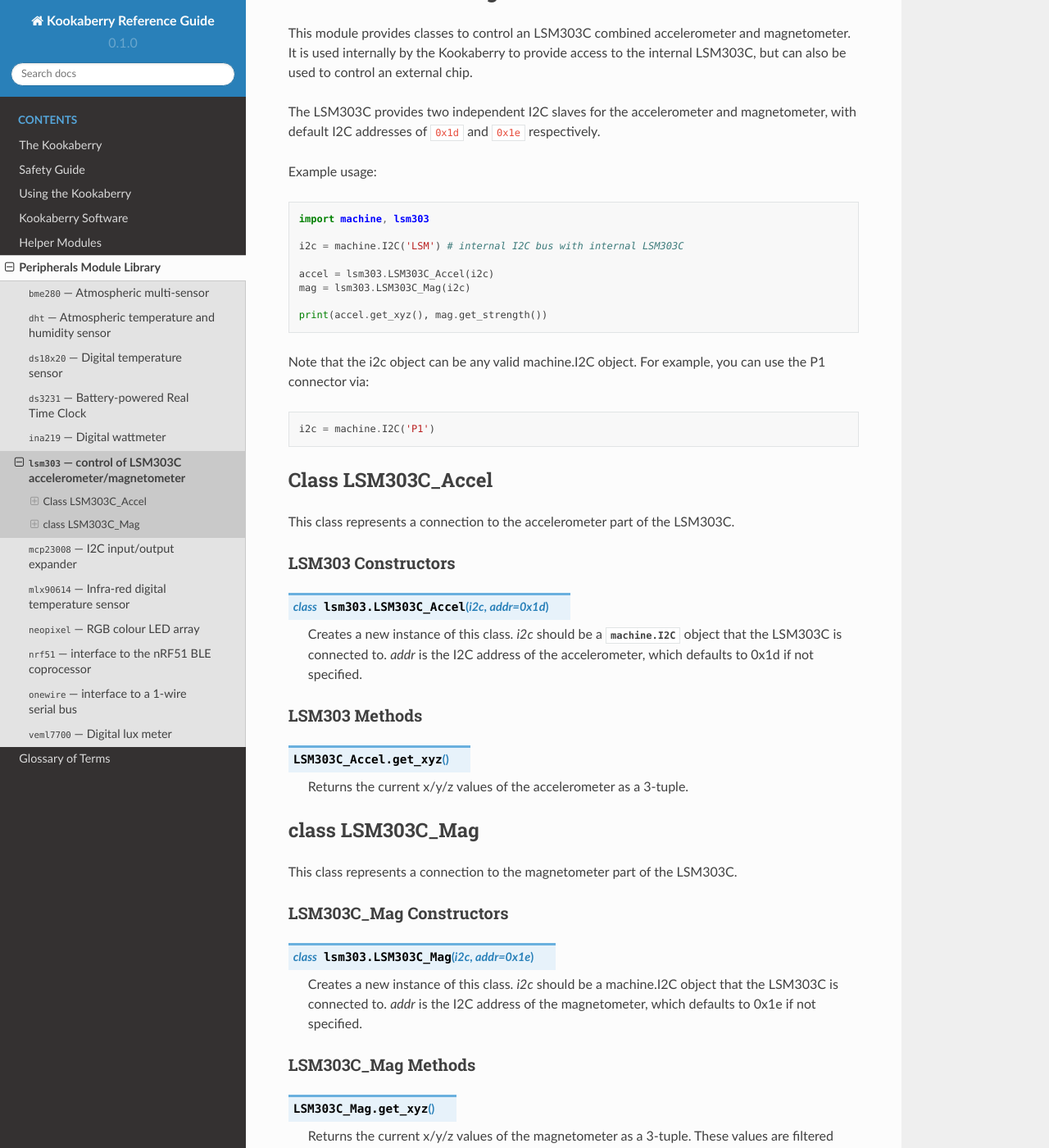
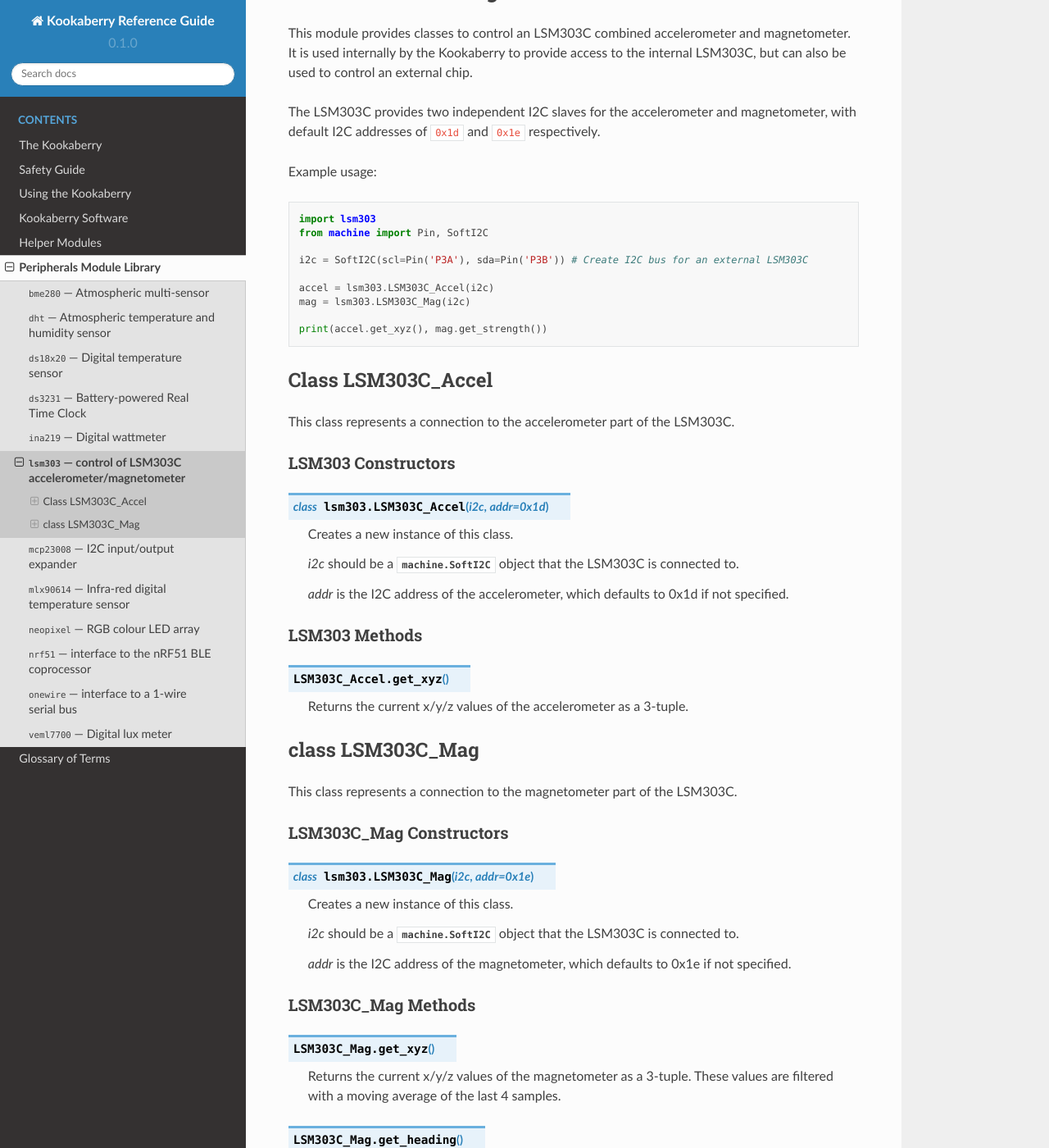
Before and after one commit to TDStrasser/Kookaberry-Reference-Guide, a Sphinx documentation site: the page built from docs/source/lsm303.rst, in a window 1280 px wide and 1400 px high, scrolled down 197 px. Shown: the whole window at 82% size. Built offline with Sphinx 7.4.7 and the Read the Docs theme 2.0.0, drawn with Linux system fonts in a browser that asks for light colours.

Commit message:
Changed references to machine.I2C class to machine.SoftI2C

```diff
--- a/docs/source/lsm303.rst
+++ b/docs/source/lsm303.rst
@@ -15,19 +15,16 @@
 
 Example usage::
 
-    import machine, lsm303
+    import lsm303
+    from machine import Pin, SoftI2C
 
-    i2c = machine.I2C('LSM') # internal I2C bus with internal LSM303C
+    i2c = SoftI2C(scl=Pin('P3A'), sda=Pin('P3B')) # Create I2C bus for an external LSM303C
 
     accel = lsm303.LSM303C_Accel(i2c)
     mag = lsm303.LSM303C_Mag(i2c)
 
     print(accel.get_xyz(), mag.get_strength())
 
-Note that the i2c object can be any valid machine.I2C object.  For example, you
-can use the P1 connector via::
-
-    i2c = machine.I2C('P1')
 
 .. _lsm303.LSM303C_Accel:
 
@@ -41,8 +38,12 @@
 
 .. class:: LSM303C_Accel(i2c, addr=0x1d)
 
-    Creates a new instance of this class.  *i2c* should be a :class:`machine.I2C`
-    object that the LSM303C is connected to.  *addr* is the I2C address of the
+    Creates a new instance of this class.
+
+    *i2c* should be a :class:`machine.SoftI2C`
+    object that the LSM303C is connected to.
+
+    *addr* is the I2C address of the
     accelerometer, which defaults to 0x1d if not specified.
 
 LSM303 Methods
@@ -64,8 +65,12 @@
 
 .. class:: LSM303C_Mag(i2c, addr=0x1e)
 
-    Creates a new instance of this class.  *i2c* should be a machine.I2C object
-    that the LSM303C is connected to.  *addr* is the I2C address of the
+    Creates a new instance of this class.
+
+    *i2c* should be a :class:`machine.SoftI2C` object
+    that the LSM303C is connected to.
+
+    *addr* is the I2C address of the
     magnetometer, which defaults to 0x1e if not specified.
 
 LSM303C_Mag Methods
```
